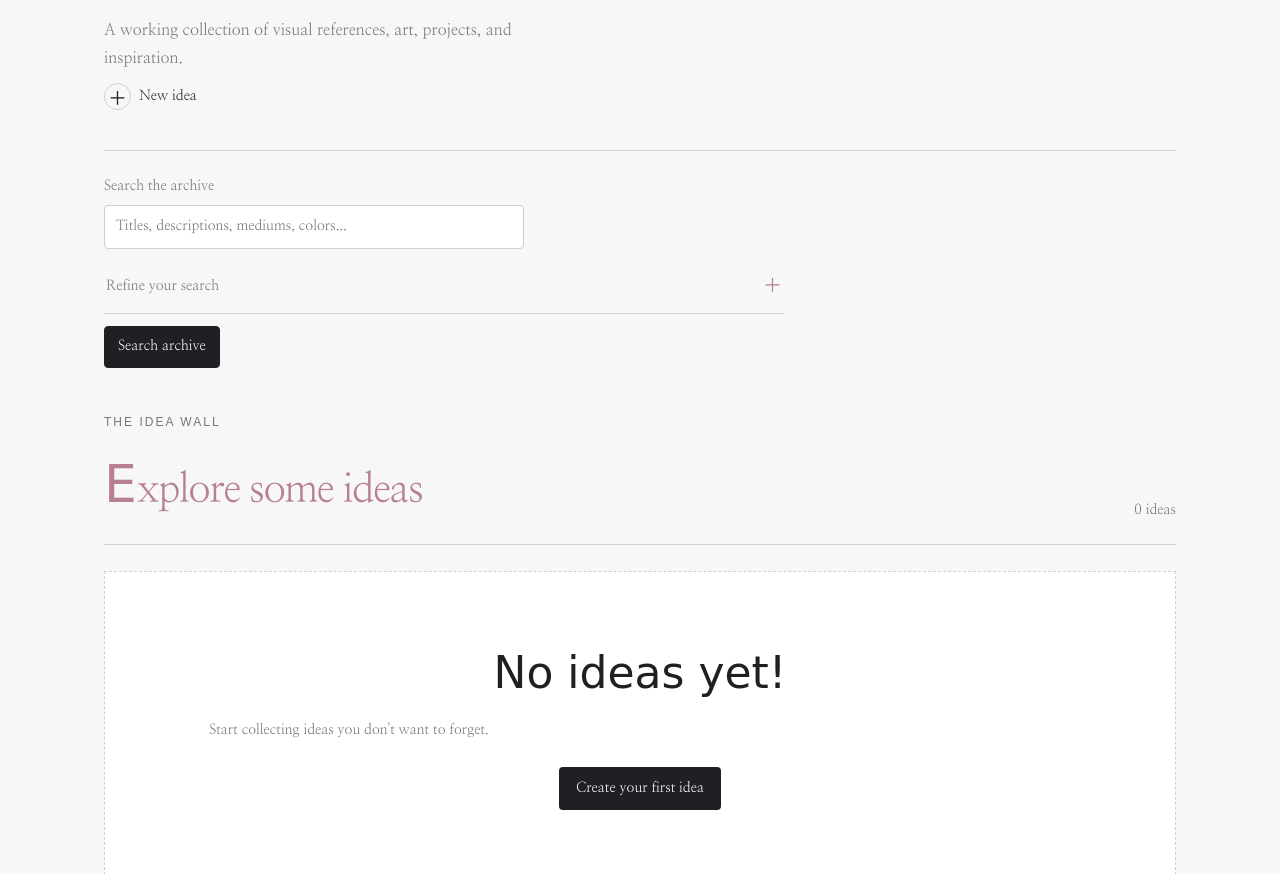
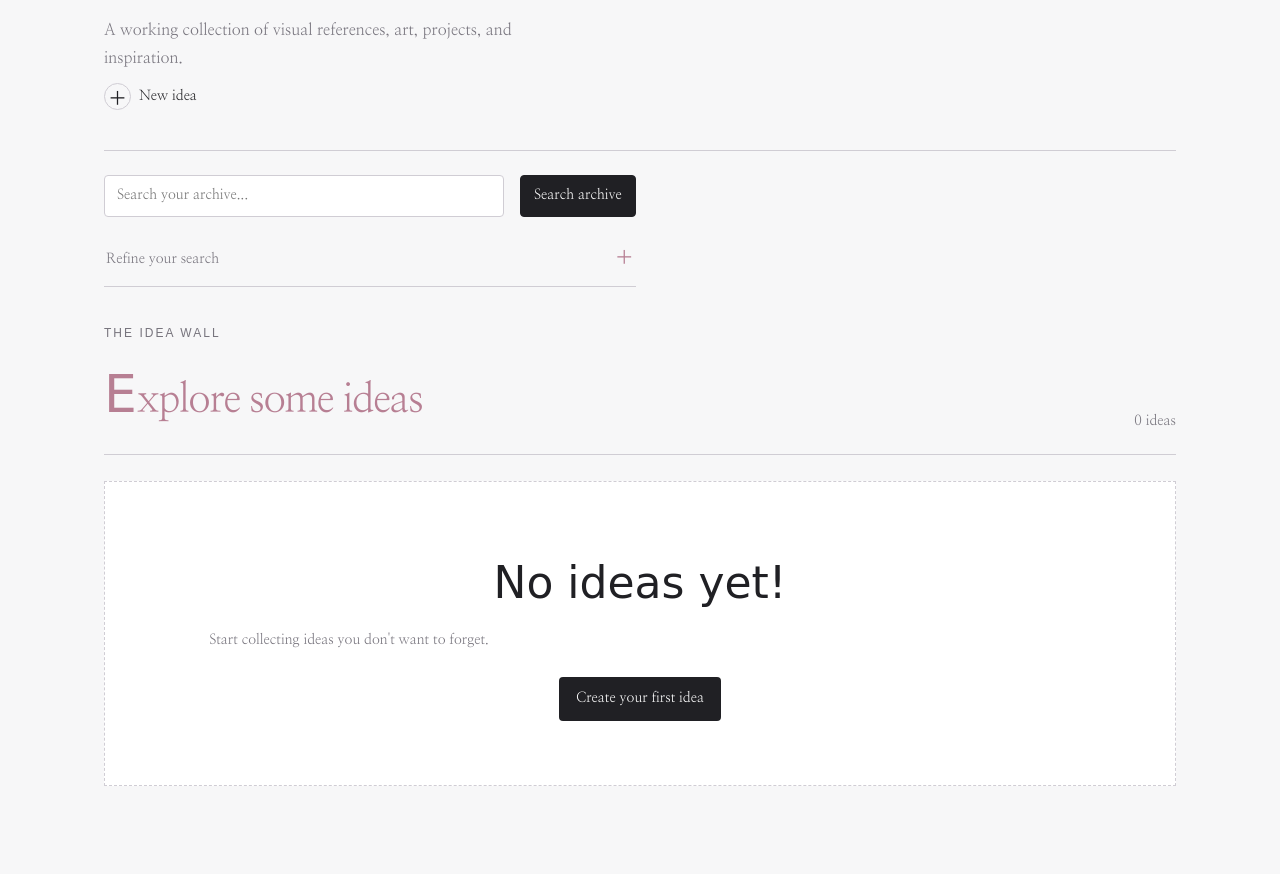
Before and after one commit to feyalt/art-idea-organizer, a Flask app: page / in a window 1280 px wide. Shown: the part 280-1154 px from the top of the page. Run offline with Flask 3, Linux system fonts and the light colour scheme; some web fonts are replaced.

Commit message:
Improve archive search bar and refactor component styles

```diff
--- a/app/static/css/components.css
+++ b/app/static/css/components.css
@@ -694,29 +693,33 @@ a:focus-visible {
 }
 
 
-/* 11. Archive search and filters
+/* ==================================================
+   11. Archive search and filters
    ================================================== */
 
 .archive--editorial .archive-filters {
     display: grid;
-    justify-items: start;
-    gap: 12px;
-    margin: 24px 0 44px;
+    grid-template-columns: minmax(0, 400px) auto;
+    justify-content: start;
+    align-items: start;
+    gap: 16px;
+    margin: 24px 0 36px;
     padding: 0;
     border: 0;
     background: transparent;
 }
 
-/* A compact search field, rather than a full-width panel. */
+/* Search field */
 
 .archive-search {
+    grid-column: 1;
+    grid-row: 1;
     width: 100%;
-    max-width: 420px;
+    max-width: 400px;
 }
 
 .archive--editorial .filter-field {
     display: grid;
-    align-content: start;
     gap: 6px;
     min-width: 0;
 }
@@ -732,7 +734,7 @@ a:focus-visible {
     box-sizing: border-box;
     width: 100%;
     min-width: 0;
-    padding: 9px 11px;
+    padding: 8px 12px;
     border: var(--border-thin);
     border-radius: var(--radius-sm);
     background: var(--color-surface);
@@ -748,8 +750,15 @@ a:focus-visible {
     outline-offset: 1px;
 }
 
+/* Search button */
+
 .archive--editorial .archive-search-submit {
+    grid-column: 2;
+    grid-row: 1;
+    align-self: start;
     justify-self: start;
+    width: fit-content;
+    white-space: nowrap;
     padding: 8px 13px;
     border: 1px solid var(--color-charcoal);
     border-radius: var(--radius-sm);
@@ -760,12 +769,17 @@ a:focus-visible {
     cursor: pointer;
 }
 
-.archive--editorial .archive-search-submit:hover {
+.archive--editorial .archive-search-submit:hover,
+.archive-filter-actions button:hover {
     border-color: var(--color-pink-dark);
     background: var(--color-pink-dark);
 }
 
+/* Expandable filters */
+
 .archive-filter-details {
+    grid-column: 1 / -1;
+    grid-row: 2;
     width: 100%;
     max-width: 680px;
     border-bottom: var(--border-thin);
--- a/app/templates/index.html
+++ b/app/templates/index.html
@@ -29,13 +29,15 @@
         class="archive-filters"
     >
         <div class="filter-field archive-search">
-            <label for="search-query">Search the archive</label>
+            <label class="visually-hidden" for="search-query">
+                Search the archive
+            </label>
             <input
                 id="search-query"
                 type="search"
                 name="q"
                 value="{{ query }}"
-                placeholder="Titles, descriptions, mediums, colors..."
+                placeholder="Search your archive..."
             >
         </div>
 
```
Also changed, not shown: other parts of app/static/css/components.css (+26 -22 lines).
